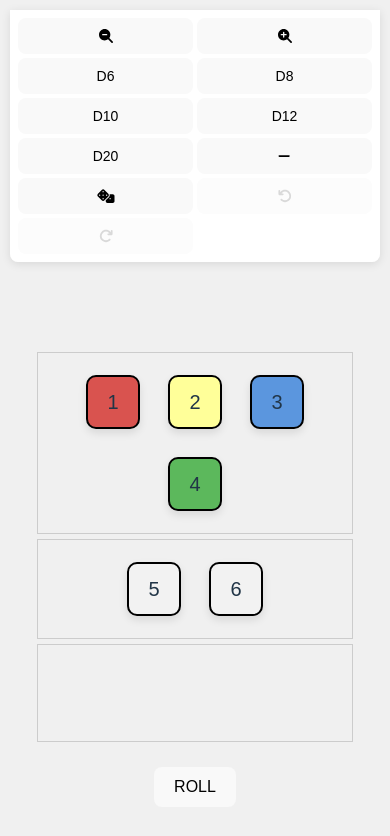
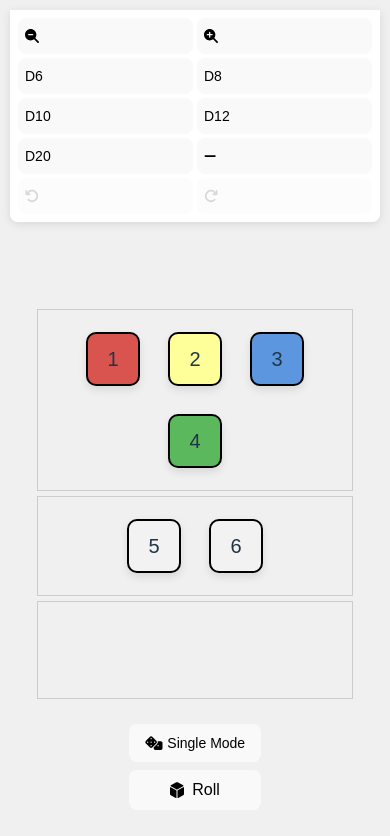
Before and after one commit to FFengIll/roll-dice, a React (Vite) app: page /roll-dice/dist/view/roll-dice in a window 390 px wide. Shown: the top 836 px of the page. Built offline with nearby package versions, Linux system fonts and the light colour scheme.

Commit message:
feat: better UI.

```diff
--- a/src/component/RollDice.css
+++ b/src/component/RollDice.css
@@ -172,12 +172,24 @@ body {
 
 .button-container {
     margin-top: 20px;
+    display: flex;
+    gap: 10px;
+    justify-content: center;
+    align-items: center;
+}
+
+.button-container button {
+    min-width: 120px;
+    justify-content: center;
 }
 
 button {
     padding: 10px 20px;
     font-size: 16px;
     cursor: pointer;
+    display: flex;
+    align-items: center;
+    gap: 8px;
 }
 
 /* Responsive styles */
@@ -276,6 +288,23 @@ button {
         -webkit-tap-highlight-color: transparent;
     }
 
+    .button-container {
+        flex-direction: column;
+        gap: 8px;
+        padding: 0 10px;
+    }
+
+    .button-container button {
+        width: 100%;
+        max-width: 200px;
+        min-width: auto;
+    }
+
+    .single-reroll-btn {
+        padding: 12px 20px;
+        font-size: 16px;
+    }
+
     .dice-container {
         min-width: 280px;
         padding: 8px;
@@ -283,7 +312,7 @@ button {
     }
 
     .container {
-        padding-bottom: 80px; /* Space for mobile controls */
+        padding-bottom: 120px; /* Space for mobile controls and buttons */
     }
 }
 
@@ -421,6 +450,33 @@ button {
     border-color: #0056b3;
 }
 
+/* Single reroll button styling */
+.single-reroll-btn {
+    padding: 10px 15px;
+    font-size: 14px;
+    cursor: pointer;
+    display: flex;
+    align-items: center;
+    gap: 5px;
+    transition: all 0.2s ease;
+}
+
+.single-reroll-btn.active {
+    background-color: #007bff;
+    color: white;
+    border-color: #0056b3;
+    box-shadow: 0 2px 4px rgba(0, 123, 255, 0.3);
+}
+
+.single-reroll-btn:hover {
+    transform: translateY(-1px);
+    box-shadow: 0 3px 6px rgba(0, 0, 0, 0.1);
+}
+
+.single-reroll-btn.active:hover {
+    box-shadow: 0 3px 8px rgba(0, 123, 255, 0.4);
+}
+
 .control-btn:disabled {
     opacity: 0.5;
     cursor: not-allowed;
--- a/src/component/RollDice.tsx
+++ b/src/component/RollDice.tsx
@@ -17,7 +17,7 @@ import {
     useSortable
 } from '@dnd-kit/sortable';
 import { CSS } from '@dnd-kit/utilities';
-import { faDice, faMinus, faRedo, faSearchMinus, faSearchPlus, faUndo } from '@fortawesome/free-solid-svg-icons';
+import { faDice, faDiceD6, faMinus, faRedo, faSearchMinus, faSearchPlus, faUndo } from '@fortawesome/free-solid-svg-icons';
 import { FontAwesomeIcon } from '@fortawesome/react-fontawesome';
 import { memo, useCallback, useEffect, useMemo, useRef, useState } from 'react';
 import { CustomDice } from './Dice';
@@ -531,13 +531,6 @@ const RollDice = () => {
                     <FontAwesomeIcon icon={faMinus} />
                 </button>
                 <button
-                    className={`control-btn ${enableSingleReroll ? 'active' : ''}`}
-                    onClick={() => setEnableSingleReroll(!enableSingleReroll)}
-                    title={enableSingleReroll ? "Disable single dice re-roll" : "Enable single dice re-roll"}
-                >
-                    <FontAwesomeIcon icon={faDice} />
-                </button>
-                <button
                     className="control-btn"
                     onClick={undo}
                     disabled={!canUndo}
@@ -608,7 +601,18 @@ const RollDice = () => {
             </DndContext>
 
             <div className="button-container">
-                <button onClick={rollDice}>ROLL</button>
+                <button
+                    className={`single-reroll-btn ${enableSingleReroll ? 'active' : ''}`}
+                    onClick={() => setEnableSingleReroll(!enableSingleReroll)}
+                    title={enableSingleReroll ? "Disable single dice re-roll" : "Enable single dice re-roll"}
+                >
+                    <FontAwesomeIcon icon={faDice} />
+                    {enableSingleReroll ? ' Single Mode' : ' Single Mode'}
+                </button>
+                <button onClick={rollDice}>
+                    <FontAwesomeIcon icon={faDiceD6} />
+                    Roll
+                </button>
             </div>
 
             {showUndoFeedback && (
```
